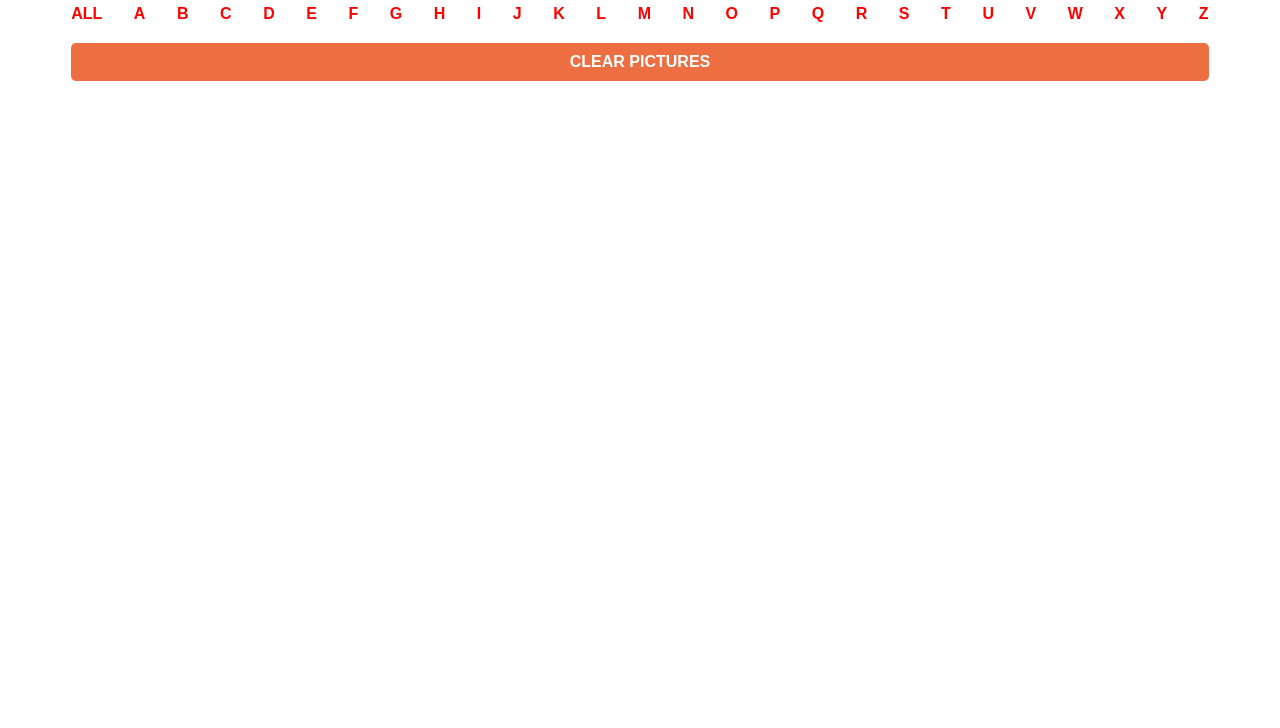
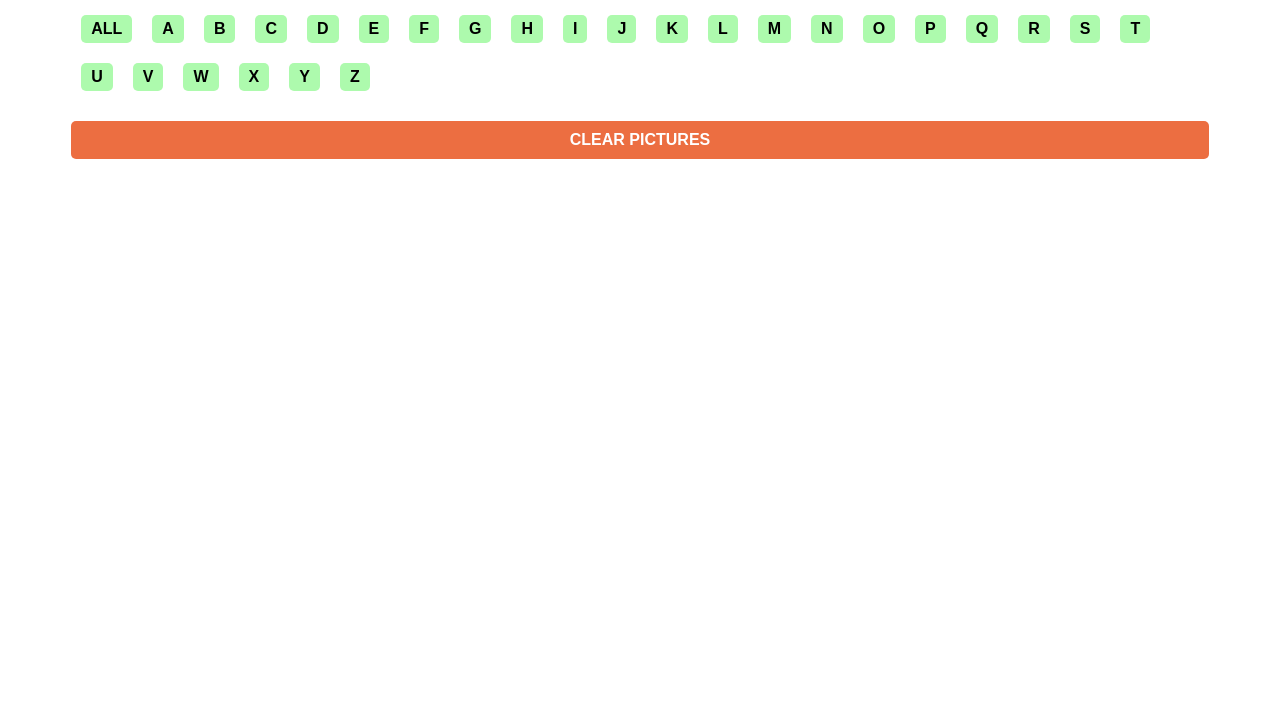
Before and after one commit to Banbanaste/pupperApp, a plain HTML site: page index.html in a window 1280 px wide. Shown: the part 72-800 px from the top of the page. Drawn offline with Linux system fonts and the light colour scheme; no server answers.

Commit message:
style changes

```diff
--- a/index.css
+++ b/index.css
@@ -1,7 +1,6 @@
 body {
   font-weight: 900;
   font-family: Arial, Helvetica, sans-serif;
-  color: red;
 }
 
 h1 {
@@ -16,16 +15,19 @@ ul {
   flex-wrap: wrap;
   margin: auto;
   padding: 0;
-  width: 90%;
   list-style: none;
+  max-width: 90%;
 }
 
 #letterMenu {
-  justify-content: space-between;
   max-width: 90%;
 }
 
 #letterMenu li {
+  border-radius: 5px;
+  margin: 10px;
+  background-color: rgb(173, 250, 173);
+  padding: 5px 10px;
 }
 
 #letterMenu li:hover {
@@ -52,6 +54,10 @@ ul {
 .breedLink {
   font-size: 14px;
   text-transform: capitalize;
+  margin: 10px;
+  border-radius: 5px;
+  background-color: rgb(173, 250, 173);
+  padding: 5px 10px;
 }
 
 .breedLink:hover {
```
